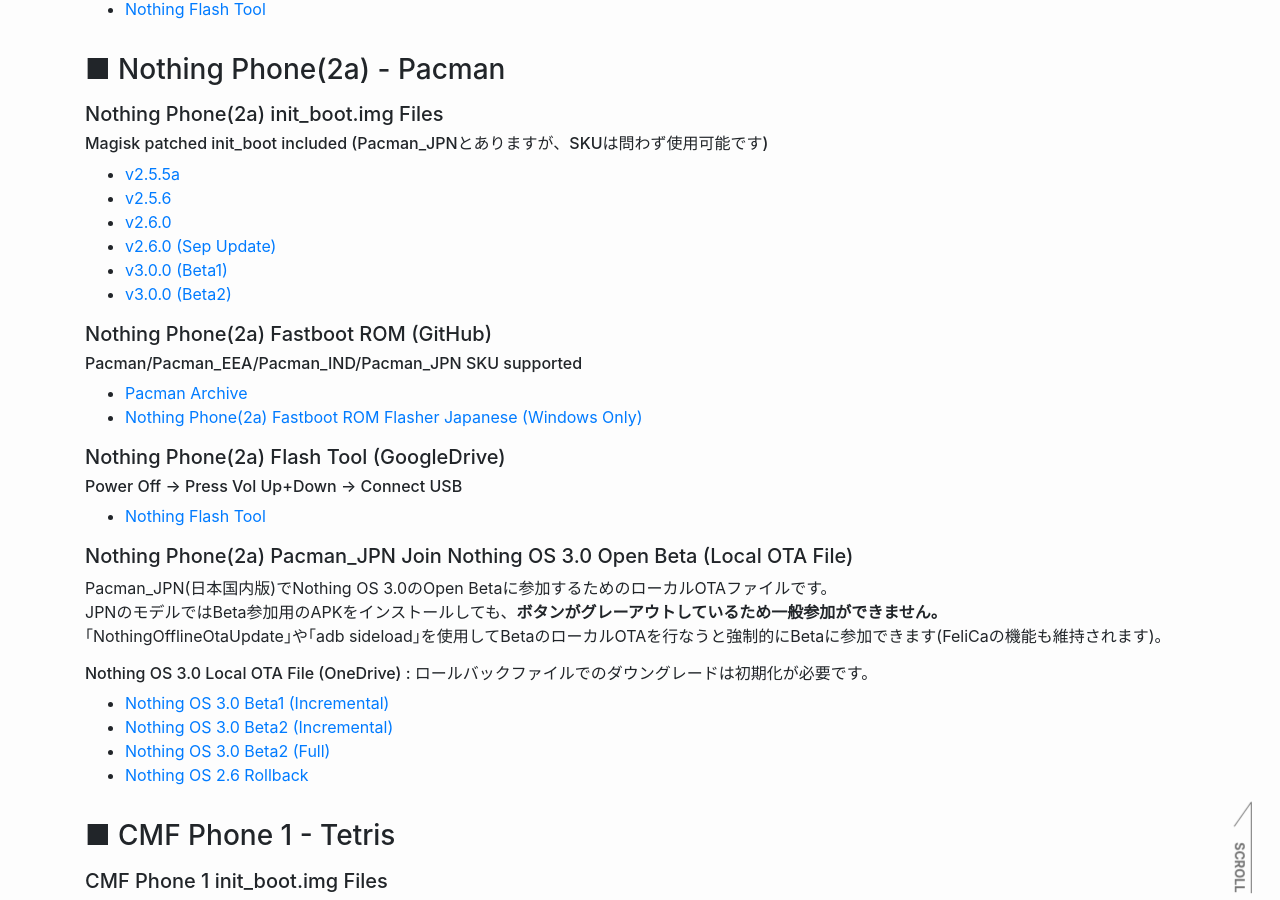
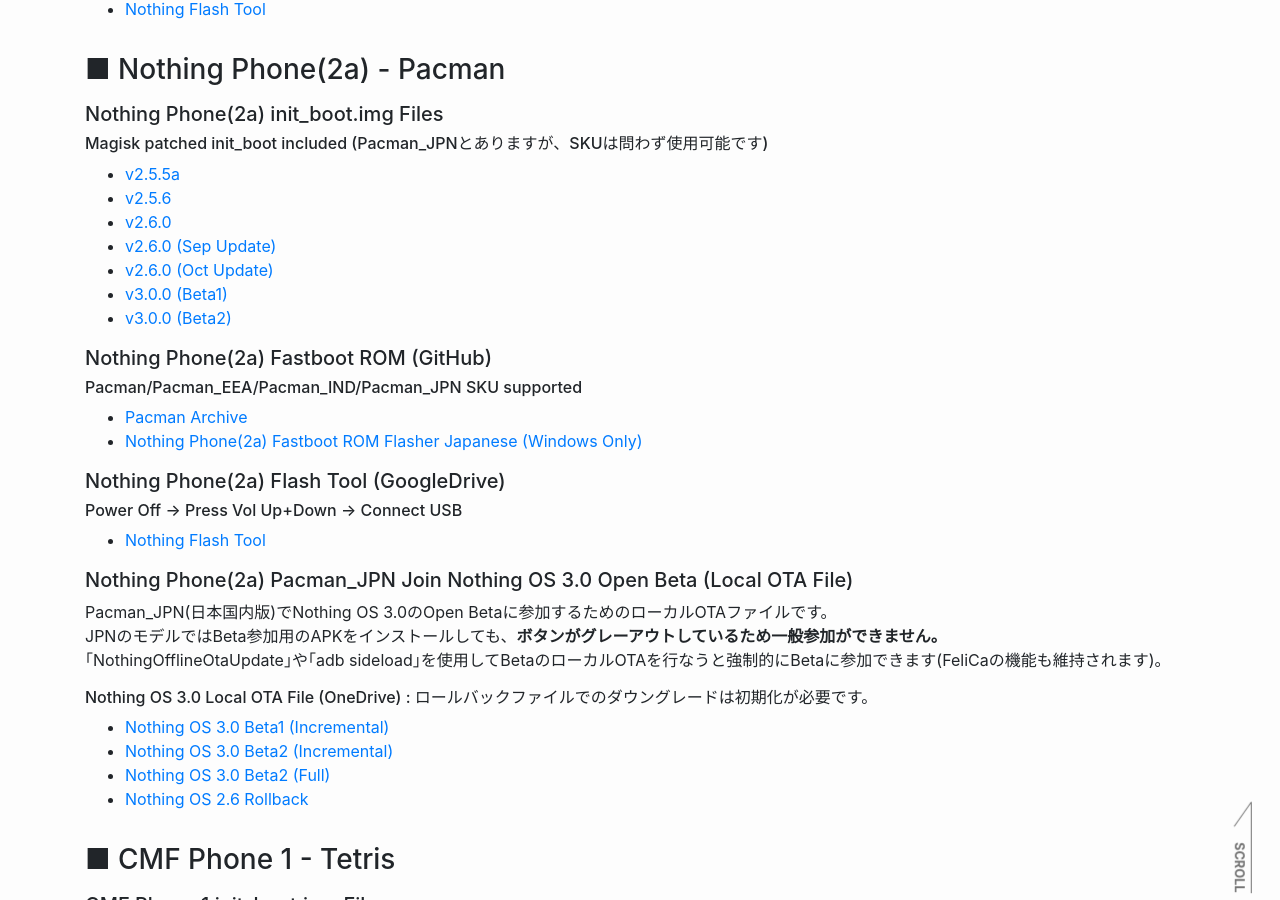
Before and after one commit to reindex-ot/reindex-ot.github.io, a Jekyll site: the page built from nothing.md, in a window 1280 px wide and 900 px high, scrolled down 4218 px. Built offline with Jekyll 4.4.1, drawn with Linux system fonts in a browser that asks for light colours.

Commit message:
Update nothing.md
Signed-off-by: Re*Index. (ot_inc) <32851879+reindex-ot@users.noreply.github.com>

```diff
--- a/nothing.md
+++ b/nothing.md
@@ -160,6 +160,7 @@ If you don't do that, you'll get bricked. Okay?
 - [v2.5.6](https://github.com/reindex-ot/boot.img_repo/raw/main/nothing/phone2a/Pacman_JPN_v2.5.6_init_boot.zip)
 - [v2.6.0](https://github.com/reindex-ot/boot.img_repo/raw/main/nothing/phone2a/Pacman_JPN_v2.6.0_init_boot.zip)
 - [v2.6.0 (Sep Update)](https://github.com/reindex-ot/boot.img_repo/raw/main/nothing/phone2a/Pacman_JPN_v2.6.0-240828-1906_init_boot.zip)
+- [v2.6.0 (Oct Update)](https://github.com/reindex-ot/boot.img_repo/raw/main/nothing/phone2a/Pacman_JPN_v2.6.0-241021-2253_init_boot.zip)
 - [v3.0.0 (Beta1)](https://github.com/reindex-ot/boot.img_repo/raw/main/nothing/phone2a/Pacman_JPN_v3.0.0-OB1_init_boot.zip)
 - [v3.0.0 (Beta2)](https://github.com/reindex-ot/boot.img_repo/raw/main/nothing/phone2a/Pacman_JPN_v3.0.0-OB2_init_boot.zip)
 
```
